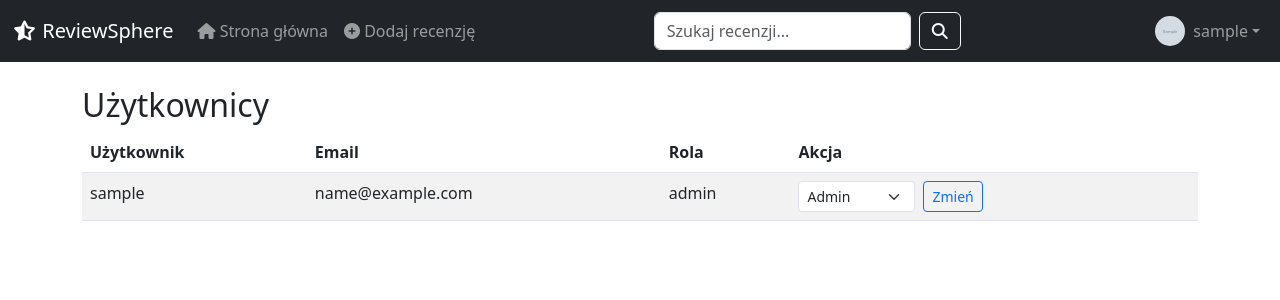
After one commit to Maciej-Friedrich/ReviewSphere, a Flask app: page /admin/users in a window 1280 px wide. The commit adds this page. Shown: the top 300 px of the page. Run offline with Flask 3, Linux system fonts and the light colour scheme; a user stored in the database is signed in; tables that the repository leaves empty hold one stand-in row (values such as "Sample post"); grey boxes marked "Sample" are stand-in pictures; some libraries are stand-ins or nearby versions.

Commit message:
Wersja robocza projektu z nowymi funkcjami: tryb ciemny, głosowanie, panel admina

```diff
--- a/app/__init__.py
+++ b/app/__init__.py
@@ -33,7 +33,9 @@ def create_app():
     from .views.reviews import reviews_bp
     from .views.comments import comments_bp
     from .views.votes import votes_bp
+    from .views.admin import admin_bp
 
+    app.register_blueprint(admin_bp)
     app.register_blueprint(auth_bp)
     app.register_blueprint(reviews_bp)
     app.register_blueprint(comments_bp)
--- /dev/null
+++ b/app/templates/admin/users.html
@@ -0,0 +1,33 @@
+{% extends "base.html" %}
+{% block content %}
+<h2>Użytkownicy</h2>
+<table class="table table-striped">
+  <thead>
+    <tr>
+      <th>Użytkownik</th>
+      <th>Email</th>
+      <th>Rola</th>
+      <th>Akcja</th>
+    </tr>
+  </thead>
+  <tbody>
+    {% for user in users %}
+      <tr>
+        <td>{{ user.username }}</td>
+        <td>{{ user.email }}</td>
+        <td>{{ user.role }}</td>
+        <td>
+          <form method="POST" action="{{ url_for('admin.set_user_role', user_id=user.id) }}" class="d-inline-flex">
+            <select name="role" class="form-select form-select-sm me-2">
+              <option value="recenzent" {% if user.role == 'recenzent' %}selected{% endif %}>Recenzent</option>
+              <option value="moderator" {% if user.role == 'moderator' %}selected{% endif %}>Moderator</option>
+              <option value="admin" {% if user.role == 'admin' %}selected{% endif %}>Admin</option>
+            </select>
+            <button type="submit" class="btn btn-sm btn-outline-primary">Zmień</button>
+          </form>
+        </td>
+      </tr>
+    {% endfor %}
+  </tbody>
+</table>
+{% endblock %}
--- a/app/templates/base.html
+++ b/app/templates/base.html
@@ -6,36 +6,59 @@
   <link rel="stylesheet" href="https://cdn.jsdelivr.net/npm/bootstrap@5.3.0/dist/css/bootstrap.min.css">
   <link rel="stylesheet" href="https://cdnjs.cloudflare.com/ajax/libs/font-awesome/6.4.0/css/all.min.css">
   <link rel="stylesheet" href="{{ url_for('static', filename='css/style.css') }}">
-
-
 </head>
 <body>
   <nav class="navbar navbar-expand-lg navbar-dark bg-dark">
     <div class="container-fluid">
-      <a class="navbar-brand" href="{{ url_for('reviews.list_reviews') }}">ReviewSphere</a>
-      <div class="collapse navbar-collapse">
+      <a class="navbar-brand" href="{{ url_for('reviews.list_reviews') }}"><i class="fas fa-star-half-alt"></i> ReviewSphere</a>
+      <button class="navbar-toggler" type="button" data-bs-toggle="collapse" data-bs-target="#navbarNav">
+        <span class="navbar-toggler-icon"></span>
+      </button>
+      <div class="collapse navbar-collapse" id="navbarNav">
         <ul class="navbar-nav me-auto">
           <li class="nav-item">
-            <a class="nav-link" href="{{ url_for('reviews.list_reviews') }}">Strona główna</a>
+            <a class="nav-link" href="{{ url_for('reviews.list_reviews') }}"><i class="fas fa-home"></i> Strona główna</a>
           </li>
           <li class="nav-item">
-            <a class="nav-link" href="{{ url_for('reviews.create_review') }}">Dodaj recenzję</a>
+            <a class="nav-link" href="{{ url_for('reviews.create_review') }}"><i class="fas fa-plus-circle"></i> Dodaj recenzję</a>
           </li>
         </ul>
+
+        <!-- Search form -->
+        <form class="d-flex me-3" method="GET" action="{{ url_for('reviews.search') }}">
+          <input class="form-control me-2" type="search" name="q" placeholder="Szukaj recenzji..." aria-label="Search">
+          <button class="btn btn-outline-light" type="submit"><i class="fas fa-search"></i></button>
+        </form>
+
         <ul class="navbar-nav ms-auto">
           {% if current_user.is_authenticated %}
-          <li class="nav-item">
-            <span class="navbar-text me-2">Zalogowany jako {{ current_user.username }}</span>
+            <li class="nav-item dropdown">
+              <a class="nav-link dropdown-toggle d-flex align-items-center" href="#" id="userDropdown" role="button" data-bs-toggle="dropdown">
+                {% if current_user.avatar %}
+                  <img src="{{ url_for('static', filename=current_user.avatar.replace('\\', '/')) }}" alt="avatar" class="rounded-circle me-2" width="30" height="30">
+                {% else %}
+                  <i class="fas fa-user-circle fa-lg me-2"></i>
+                {% endif %}
+                {{ current_user.username }}
+              </a>
+              <ul class="dropdown-menu dropdown-menu-end">
+                {% if current_user.role == 'admin' %}
+                  <li><a class="dropdown-item" href="{{ url_for('admin.user_list') }}"><i class="fas fa-users-cog"></i> Panel admina</a></li>
+                {% endif %}
+                <li>
+                  <a class="dropdown-item" href="#" onclick="toggleDarkMode()">
+                    <i class="fas fa-moon"></i> Tryb ciemny
+                  </a>
                 </li>
-          <li class="nav-item">
-            <a class="nav-link" href="{{ url_for('auth.logout') }}">Wyloguj się</a>
+                <li><a class="dropdown-item" href="{{ url_for('auth.logout') }}"><i class="fas fa-sign-out-alt"></i> Wyloguj się</a></li>
+              </ul>
             </li>
           {% else %}
             <li class="nav-item">
-            <a class="nav-link" href="{{ url_for('auth.login') }}">Zaloguj</a>
+              <a class="nav-link" href="{{ url_for('auth.login') }}"><i class="fas fa-sign-in-alt"></i> Zaloguj</a>
             </li>
             <li class="nav-item">
-            <a class="nav-link" href="{{ url_for('auth.register') }}">Zarejestruj</a>
+              <a class="nav-link" href="{{ url_for('auth.register') }}"><i class="fas fa-user-plus"></i> Zarejestruj</a>
             </li>
           {% endif %}
         </ul>
@@ -54,5 +77,24 @@
 
     {% block content %}{% endblock %}
   </div>
+
+  <script src="https://cdn.jsdelivr.net/npm/bootstrap@5.3.0/dist/js/bootstrap.bundle.min.js"></script>
+  <script>
+    function toggleDarkMode() {
+      document.body.classList.toggle("dark-mode");
+      if (document.body.classList.contains("dark-mode")) {
+        localStorage.setItem("theme", "dark");
+      } else {
+        localStorage.setItem("theme", "light");
+      }
+    }
+
+    window.onload = function () {
+      if (localStorage.getItem("theme") === "dark") {
+        document.body.classList.add("dark-mode");
+      }
+    };
+  </script>
+
 </body>
 </html>
--- /dev/null
+++ b/app/utils/banned_words_pl.txt
@@ -0,0 +1,16 @@
+cholera
+kurde
+idiota
+debil
+głupi
+szmato
+idiotka
+kretyn
+pierdzielić
+pieprzyć
+gówno
+dupa
+suka
+jebany
+chuj
+kurwa
--- /dev/null
+++ b/app/views/admin.py
@@ -0,0 +1,34 @@
+from flask import Blueprint, render_template, redirect, url_for, request, flash, abort
+from flask_login import login_required, current_user
+from ..models import User
+from .. import db
+
+admin_bp = Blueprint('admin', __name__, url_prefix='/admin')
+
+
+@admin_bp.before_request
+@login_required
+def require_admin():
+    if current_user.role != 'admin':
+        abort(403)
+
+
+@admin_bp.route('/users')
+def user_list():
+    users = User.query.order_by(User.created_at.desc()).all()
+    return render_template('admin/users.html', users=users)
+
+
+@admin_bp.route('/users/<int:user_id>/set_role', methods=['POST'])
+def set_user_role(user_id):
+    user = User.query.get_or_404(user_id)
+    new_role = request.form.get('role')
+
+    if new_role not in ['recenzent', 'moderator', 'admin']:
+        flash('Nieprawidłowa rola.', 'danger')
+        return redirect(url_for('admin.user_list'))
+
+    user.role = new_role
+    db.session.commit()
+    flash(f"Zmieniono rolę użytkownika {user.username} na {new_role}.", "success")
+    return redirect(url_for('admin.user_list'))
```
Also changed, not shown: app/models.py (+18 -6 lines), app/static/css/style.css (+56 -0 lines), app/templates/reviews/detail.html (+50 -20 lines), app/templates/reviews/search_results.html (added, +19 -0 lines), app/utils/filters.py (+11 -5 lines), app/views/comments.py (+49 -3 lines), app/views/reviews.py (+13 -0 lines), 1 other file. Lines whose indentation alone changed are shown as unchanged.
